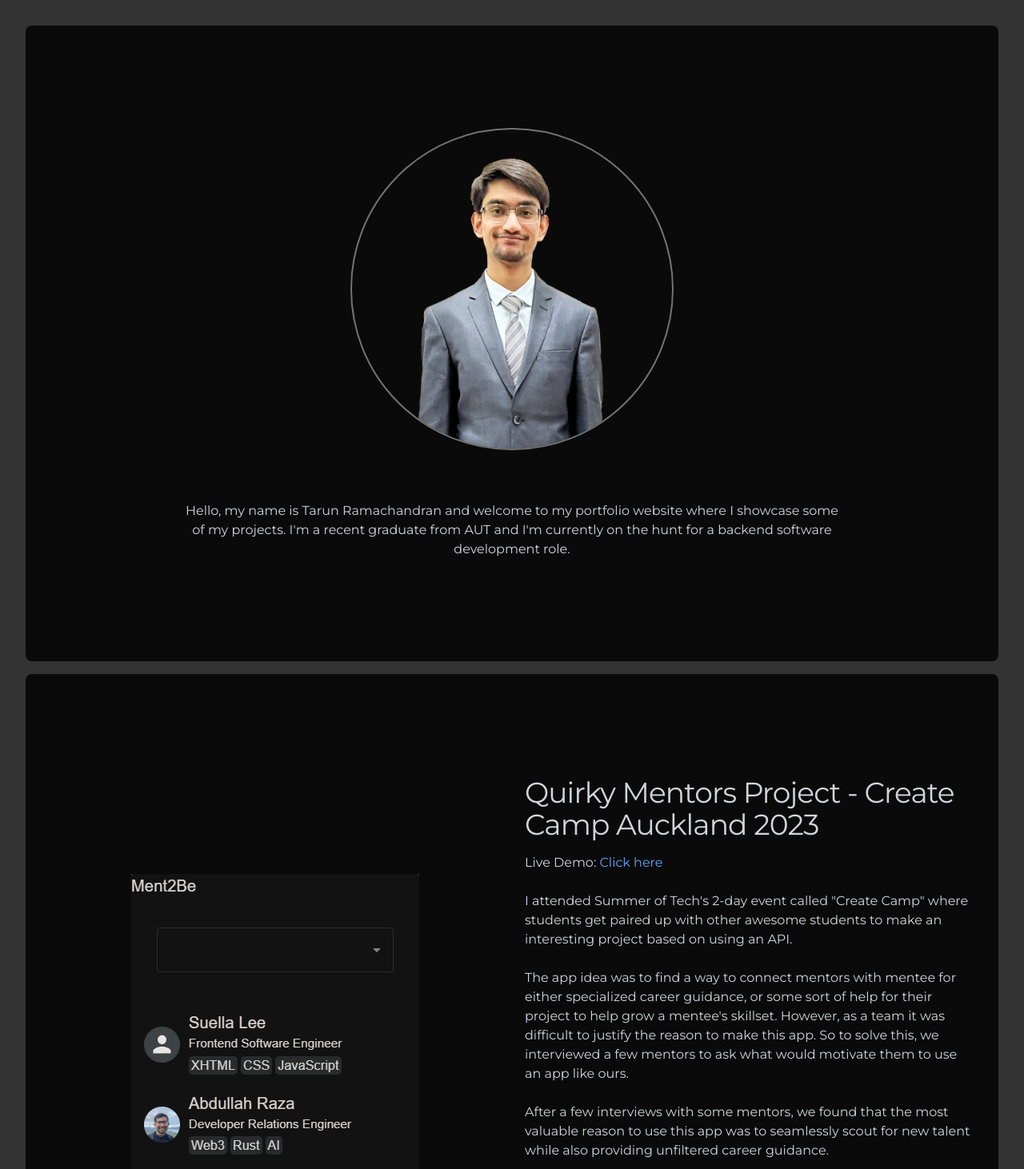
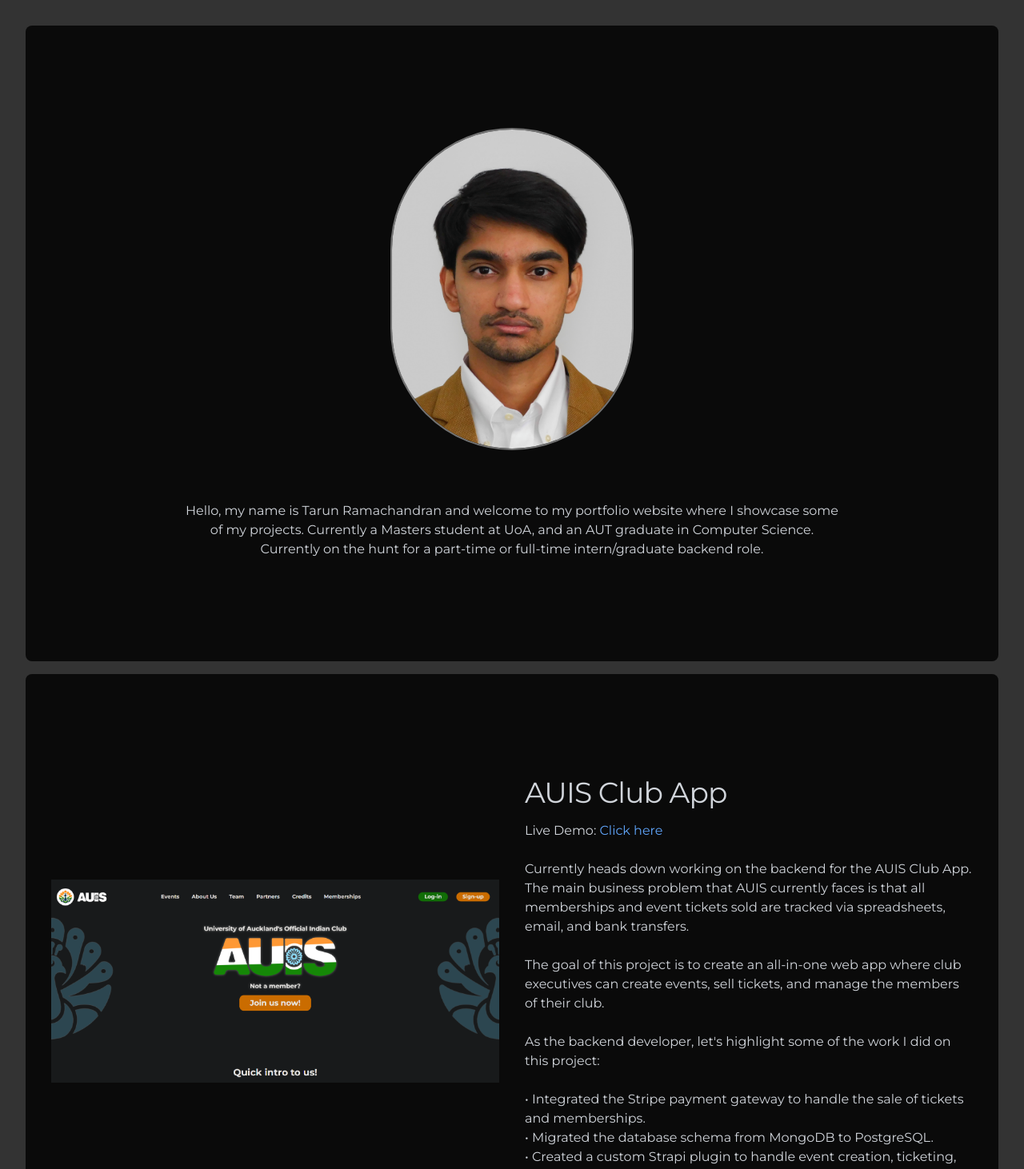
Before and after one commit to Ratchet7x5/Ratchet7x5.github.io, a React (Vite) app in the folder ratchet7x5.github.io/: page / in a window 1280 px wide. Shown: the top 1462 px of the page at 80% size. Built offline with nearby package versions, Linux system fonts and the light colour scheme; the HTML template or start-up script is replaced by a standard one.

Commit message:
add new AUIS project

```diff
--- a/ratchet7x5.github.io/src/App.jsx
+++ b/ratchet7x5.github.io/src/App.jsx
@@ -4,6 +4,7 @@
 import dgapppic from './assets/images/projects/dgapp/NDA.png';
 import quirkymentors from './assets/images/projects/quirky-mentors/mentors.png';
 import drgmod from './assets/images/projects/drg/EBMV2.png';
+import auis_homepage from './assets/images/projects/auis/auis_homepage.png';
 import ProjectImageCard from './components/common/projectImageCard';
 
 function App() {
@@ -22,13 +23,60 @@
           <div class="">
             <p class="mt-4 text-gray-300">
               Hello, my name is Tarun Ramachandran and welcome to my portfolio
-              website where I showcase some of my projects. I'm a recent
-              graduate from AUT and I'm currently on the hunt for a backend
-              software development role.
+              website where I showcase some of my projects. Currently a Masters
+              student at UoA, and an AUT graduate in Computer Science. Currently
+              on the hunt for a part-time or full-time intern/graduate backend
+              role.
             </p>
           </div>
         </div>
       </div>
+
+      <ProjectImageCard
+        image={auis_homepage}
+        projectTitle={'AUIS Club App'}
+        //escape characters won't work in JSX. So split the lines into multiple props or implement another solution.
+        // see here: https://stackoverflow.com/questions/67616946/line-break-react-prop
+        // and here: https://stackoverflow.com/questions/54197364/react-text-prop-linebreak?rq=3
+        // bullet point: &bull;
+        projectDescription={
+          <text>
+            Live Demo:{' '}
+            <a
+              href="https://quirky-mentors.vercel.app/"
+              target="_blank"
+              className="text-blue-400"
+            >
+              Click here
+            </a>
+            <br />
+            <br />
+            Currently heads down working on the backend for the AUIS Club App.
+            The main business problem that AUIS currently faces is that all
+            memberships and event tickets sold are tracked via spreadsheets,
+            email, and bank transfers.
+            <br />
+            <br />
+            The goal of this project is to create an all-in-one web app where
+            club executives can create events, sell tickets, and manage the
+            members of their club.
+            <br />
+            <br />
+            As the backend developer, let's highlight some of the work I did on
+            this project:
+            <br />
+            <br />
+            &bull; Integrated the Stripe payment gateway to handle the sale of
+            tickets and memberships.
+            <br />
+            &bull; Migrated the database schema from MongoDB to PostgreSQL.
+            <br />
+            &bull; Created a custom Strapi plugin to handle event creation,
+            ticketing, manage Stripe products and prices, and manage users.
+            <br />
+          </text>
+        }
+      />
 
       <ProjectImageCard
         image={quirkymentors}
```
Also changed, not shown: ratchet7x5.github.io/src/assets/images/profile/480_No_BG.png, ratchet7x5.github.io/src/assets/images/projects/auis/auis_homepage.png (added).
